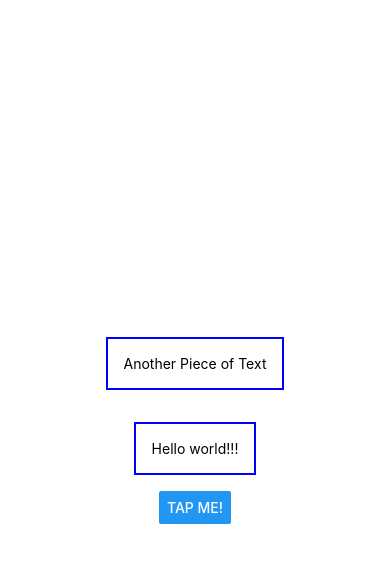
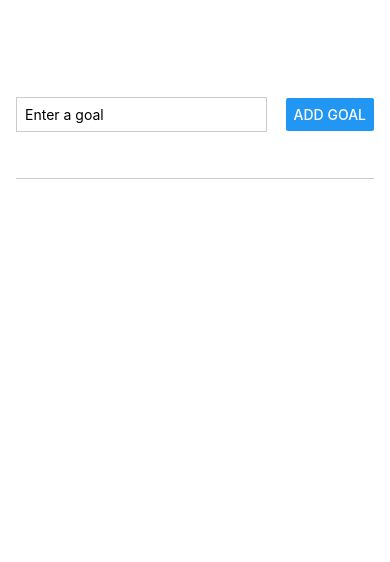
Before and after one commit to gvpinto/rn-learning-app, a React Native app: screen / in a window 390 px wide. Shown: the top 562 px of the page. Built offline with nearby package versions, Linux system fonts and the light colour scheme.

Commit message:
Section 2: React Native Basics - Lesson 26: Making content scrollable with Scroll view

```diff
--- a/App.js
+++ b/App.js
@@ -1,28 +1,81 @@
-import { Button, StyleSheet, Text, View } from 'react-native';
+import { useState } from 'react';
+import { Button, ScrollView, StyleSheet, Text, TextInput, View } from 'react-native';
 
 export default function App() {
+  const [enteredGoalText, setEnteredGoalText] = useState('');
+  const [courseGoals, setCourseGoals] = useState([]);
+
+  function addGoalHandler() {
+    setCourseGoals((currentCourseGoals) => [...currentCourseGoals, enteredGoalText]);
+    setEnteredGoalText('');
+  }
+
+  function goalInputHandler(enteredText) {
+    setEnteredGoalText(enteredText);
+  }
+
   return (
-    <View style={styles.container}>
-      <View>
-        <Text style={styles.textStyle}>Another Piece of Text</Text>
+    <View style={styles.appContainer}>
+      <View style={styles.inputContainer}>
+        <TextInput
+          style={styles.textInput}
+          placeholder='Enter a goal'
+          onChangeText={goalInputHandler}
+        />
+        <Button
+          title='Add Goal'
+          onPress={addGoalHandler}
+        />
       </View>
-      <Text style={styles.textStyle}>Hello world!!!</Text>
-      <Button title='Tap me!' />
+      <View style={styles.goalsContainer}>
+        <ScrollView alwaysBounceVertical={false}>
+          {courseGoals.map((goal) => (
+            <View
+              style={styles.goalItem}
+              key={goal}
+            >
+              <Text style={styles.goalText}>{goal}</Text>
+            </View>
+          ))}
+        </ScrollView>
+      </View>
     </View>
   );
 }
 
 const styles = StyleSheet.create({
-  container: {
+  appContainer: {
     flex: 1,
-    backgroundColor: '#fff',
+    paddingTop: 50,
+    paddingHorizontal: 16,
+  },
+  inputContainer: {
+    flex: 1,
+    flexDirection: 'row',
+    justifyContent: 'space-between',
     alignItems: 'center',
-    justifyContent: 'center',
+    marginBottom: 24,
+    borderBottomWidth: 1,
+    borderBottomColor: '#cccccc',
   },
-  textStyle: {
-    margin: 16,
-    padding: 16,
-    borderWidth: 2,
-    borderColor: 'blue',
+  textInput: {
+    borderWidth: 1,
+    borderColor: '#cccccc',
+    width: '70%',
+    marginRight: 8,
+    padding: 8,
+  },
+  goalsContainer: {
+    flex: 5,
+  },
+  goalItem: {
+    margin: 8,
+    padding: 8,
+    borderRadius: 6,
+    backgroundColor: '#5e0acc',
+    color: '#fff',
+  },
+  goalText: {
+    color: 'white',
   },
 });
```
